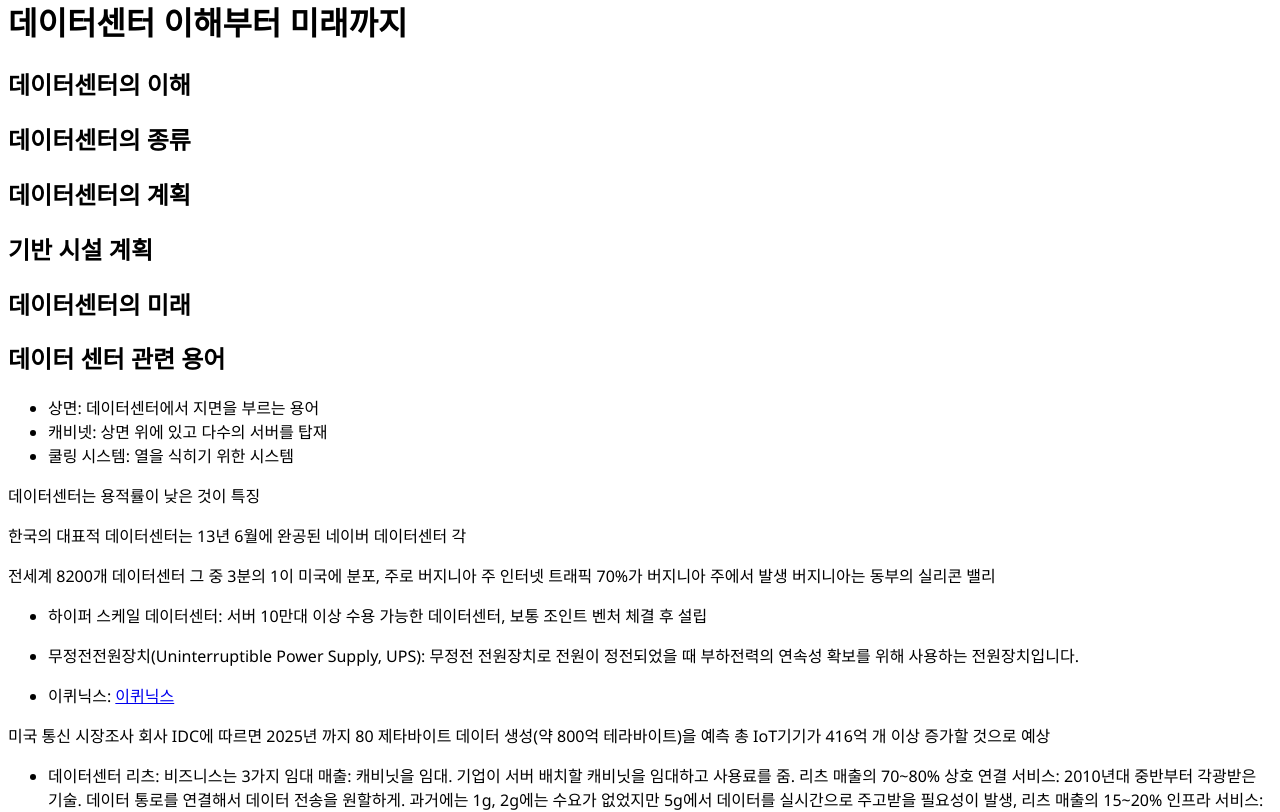
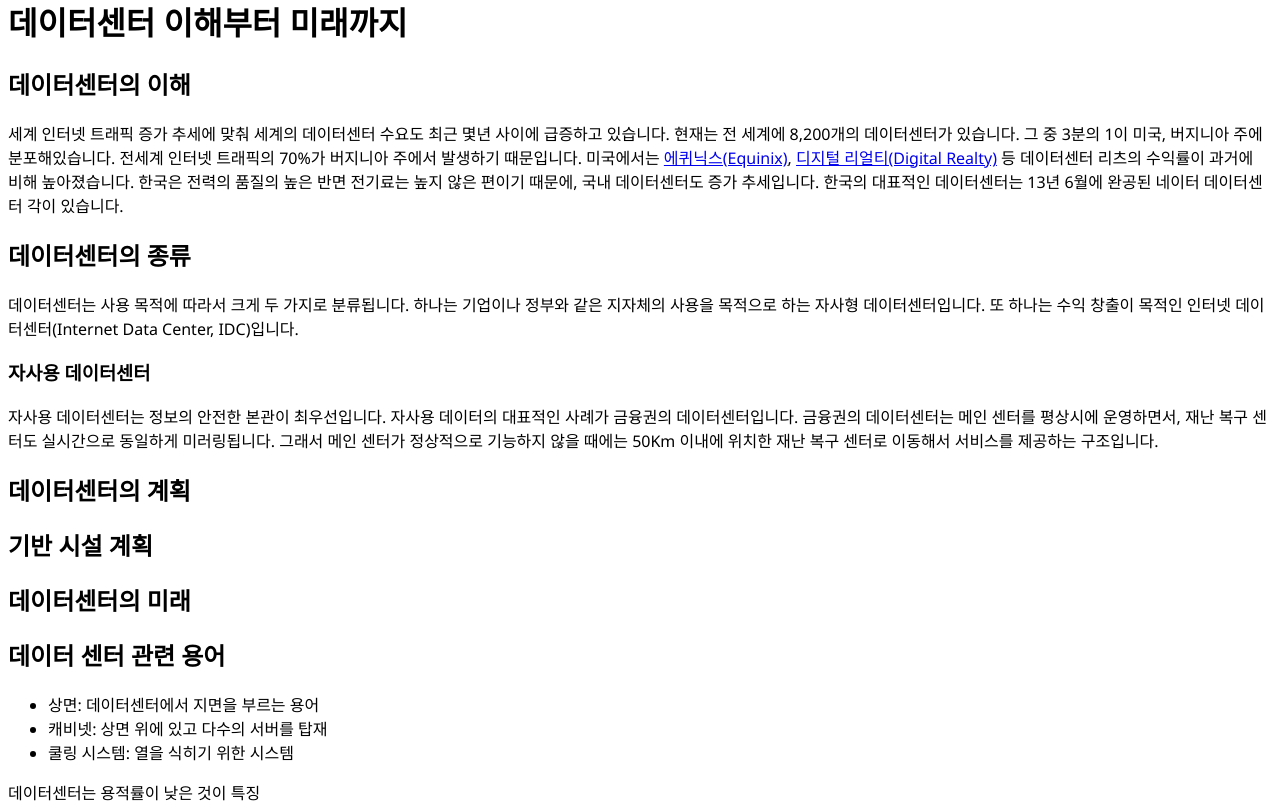
Before and after one commit to marron-b/brown, a Next.js app: page /datacenter/datacenter_basic in a window 1280 px wide. Shown: the part 860-1672 px from the top of the page. Built offline with nearby package versions, Linux system fonts and the light colour scheme.

Commit message:
Update datacenter_basic.mdx

```diff
--- a/pages/datacenter/datacenter_basic.mdx
+++ b/pages/datacenter/datacenter_basic.mdx
@@ -5,8 +5,15 @@ description: 데이터센터 이해부터 미래까지
 ![데이터센터](/images/datacenter_01.png)
 # 데이터센터 이해부터 미래까지
 ## 데이터센터의 이해
+세계 인터넷 트래픽 증가 추세에 맞춰 세계의 데이터센터 수요도 최근 몇년 사이에 급증하고 있습니다. 현재는 전 세계에 8,200개의 데이터센터가 있습니다. 그 중 3분의 1이 미국, 버지니아 주에 분포해있습니다. 전세계 인터넷 트래픽의 70%가 버지니아 주에서 발생하기 때문입니다.
+미국에서는 [에퀴닉스(Equinix)](https://www.equinix.kr/), [디지털 리얼티(Digital Realty)](https://www.digitalrealty.com/) 등 데이터센터 리츠의 수익률이 과거에 비해 높아졌습니다.
+한국은 전력의 품질의 높은 반면 전기료는 높지 않은 편이기 때문에, 국내 데이터센터도 증가 추세입니다. 한국의 대표적인 데이터센터는 13년 6월에 완공된 네이터 데이터센터 각이 있습니다.
 
 ## 데이터센터의 종류
+데이터센터는 사용 목적에 따라서 크게 두 가지로 분류됩니다. 하나는 기업이나 정부와 같은 지자체의 사용을 목적으로 하는 자사형 데이터센터입니다. 또 하나는 수익 창출이 목적인 인터넷 데이터센터(Internet Data Center, IDC)입니다.
+### 자사용 데이터센터
+자사용 데이터센터는 정보의 안전한 본관이 최우선입니다. 자사용 데이터의 대표적인 사례가 금융권의 데이터센터입니다. 금융권의 데이터센터는 메인 센터를 평상시에 운영하면서, 재난 복구 센터도 실시간으로 동일하게 미러링됩니다. 그래서 메인 센터가 정상적으로 기능하지 않을 때에는 50Km 이내에 위치한 재난 복구 센터로 이동해서 서비스를 제공하는 구조입니다.
+
 
 ## 데이터센터의 계획
 
@@ -22,12 +29,6 @@ description: 데이터센터 이해부터 미래까지
 
 데이터센터는 용적률이 낮은 것이 특징
 
-한국의 대표적 데이터센터는 13년 6월에 완공된 네이버 데이터센터 각
-
-전세계 8200개 데이터센터
-그 중 3분의 1이 미국에 분포, 주로 버지니아 주
-인터넷 트래픽 70%가 버지니아 주에서 발생
-버지니아는 동부의 실리콘 밸리
 
 * 하이퍼 스케일 데이터센터: 서버 10만대 이상 수용 가능한 데이터센터, 보통 조인트 벤처 체결 후 설립
 
```
